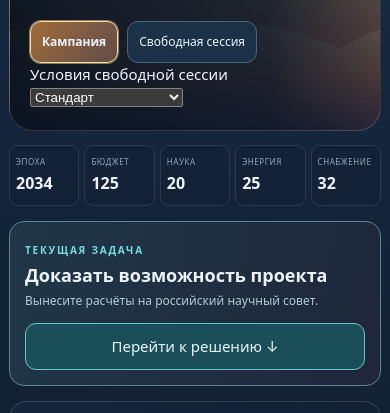
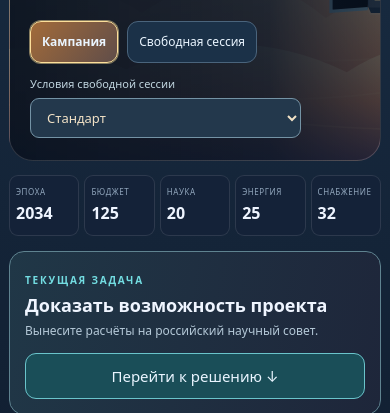
Before and after one commit to Anatolichka2202/HELIOS, a website: page lite/index.html in a window 390 px wide. Shown: the part 365-778 px from the top of the page. Drawn offline with Linux system fonts and the light colour scheme.

Commit message:
style(lite): touch-friendly session difficulty selector

```diff
--- a/lite/style.css
+++ b/lite/style.css
@@ -56,3 +56,5 @@ header{flex-wrap:wrap}
  .head-actions{display:grid;grid-template-columns:repeat(4,minmax(0,1fr));gap:5px}
  .head-actions button{font-size:10px;padding:8px 3px;min-height:44px;white-space:normal;line-height:1.2}
 }
+
+.preset-label{display:block;color:#c0d5df;font-size:11px;margin-top:12px;line-height:1.6}.preset-label select{display:block;max-width:310px;width:100%;font:inherit;font-size:13px;color:#f2e2c6;background:#23384c;border:1px solid #7493a5;border-radius:9px;padding:9px 12px;margin-top:5px;min-height:40px}.preset-label select:focus-visible{outline:2px solid #7dd5dc;outline-offset:3px}@media(max-width:760px){.preset-label{max-width:82%}}
```
